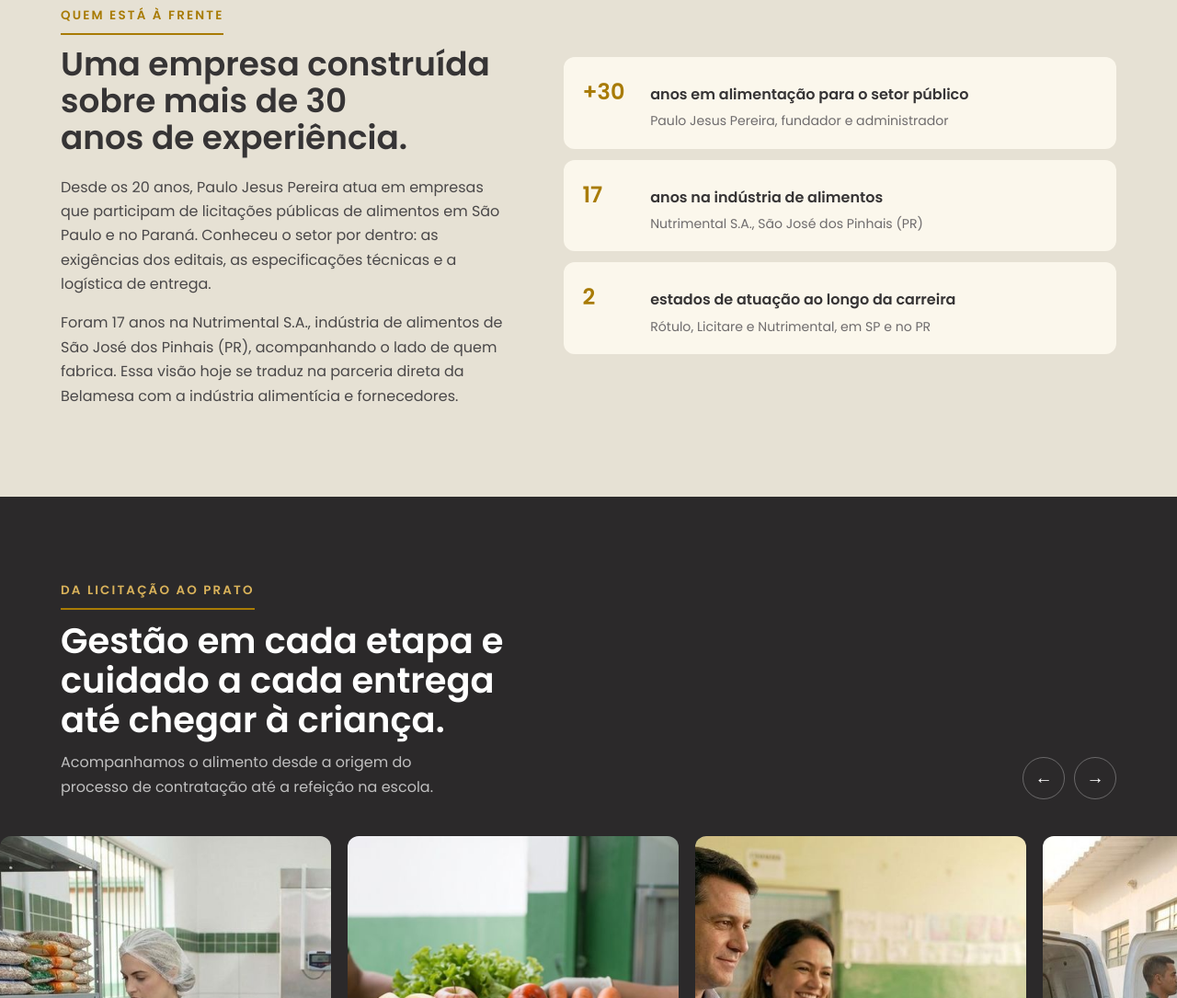
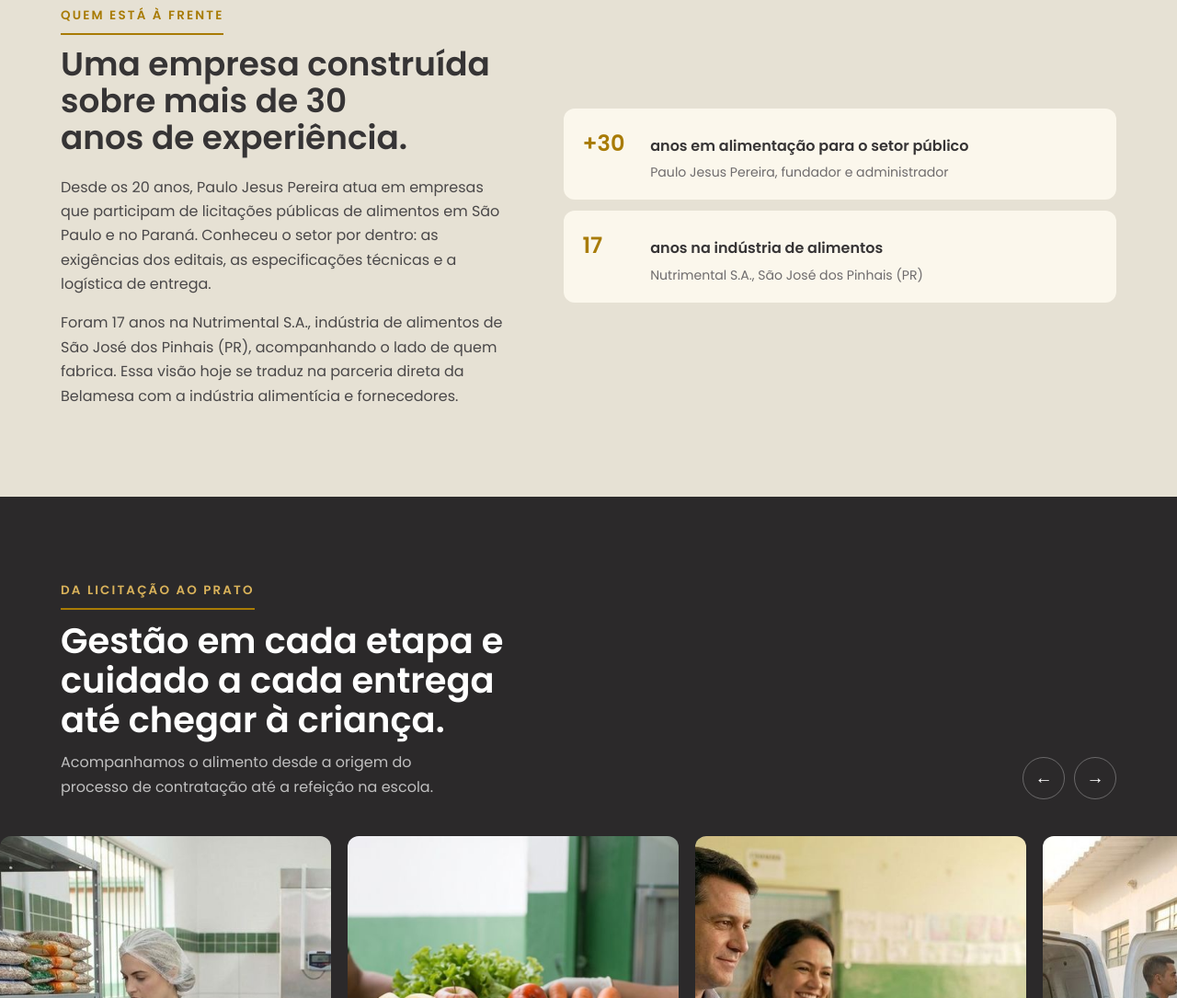
Before and after one commit to ivantorresmus-wq/belamesa-site, a plain HTML site: page index.html in a window 1280 px wide. Shown: the part 1874-2959 px from the top of the page at 92% size. Drawn offline with Linux system fonts and the light colour scheme.

Commit message:
Remove bloco '2 estados'
Co-Authored-By: Claude Opus 5.5 <noreply@anthropic.com>
Claude-Session: https://claude.ai/code/session_01U54LKjMxYZ4LYBqHnsRsdb

```diff
--- a/index.html
+++ b/index.html
@@ -310,7 +310,6 @@ footer img{height:26px;width:auto;display:block;opacity:.9}
     <div class="career">
       <div><b>+30</b><strong>anos em alimentação para o setor público</strong><span>Paulo Jesus Pereira, fundador e administrador</span></div>
       <div><b>17</b><strong>anos na indústria de alimentos</strong><span>Nutrimental S.A., São José dos Pinhais (PR)</span></div>
-      <div><b>2</b><strong>estados de atuação ao longo da carreira</strong><span>Rótulo, Licitare e Nutrimental, em SP e no PR</span></div>
     </div>
   </div>
 </section>
```
